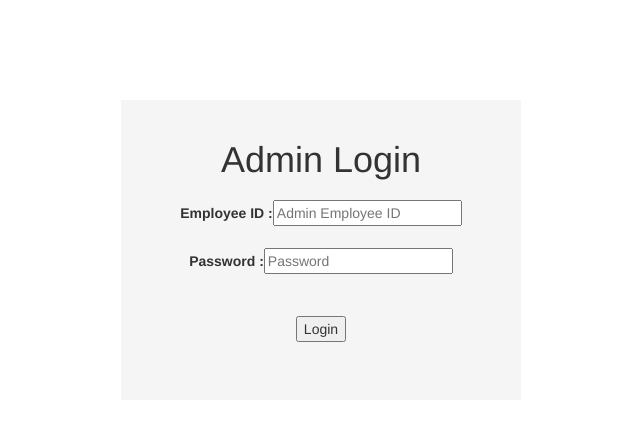
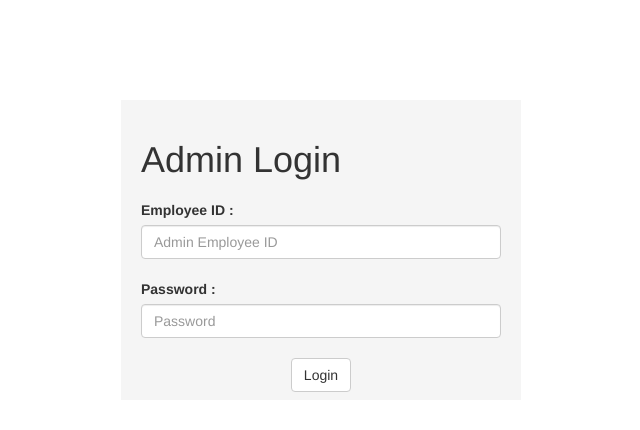
Before and after one commit to srsoumya96/angular-ivy-shopBridge-rxjsStore, an Angular app: page /login in a window 1280 px wide. Shown: the top 430 px of the page, without its empty margins (319-959 px from the left). Built offline with nearby package versions, Linux system fonts and the light colour scheme.

Commit message:
9 files modified

```diff
--- a/src/app/home-component/home-component.component.css
+++ b/src/app/home-component/home-component.component.css
@@ -8,6 +8,7 @@
   transition: opacity 500ms;
   visibility: visible;
   opacity: 1;
+  z-index: 999;
 }
 
 .popup {
--- a/src/app/home-component/home-component.component.html
+++ b/src/app/home-component/home-component.component.html
@@ -4,7 +4,7 @@
 
 <div class="container">
   <div class="row">
-    <div class="col-xs-12"><input class="btn-primary" style="float : right;" type="button" value="Add Product" (click)="openAddPopup();"/>
+    <div class="col-xs-12"><input class=" btn btn-primary" style="float : right;" type="button" value="Add Product" (click)="openAddPopup();"/>
     </div>
   </div>
 </div>
@@ -14,13 +14,21 @@
 
 <div class="overlay" *ngIf="addPopup">
   <div class="popup">
-    <h3>Please Add Product Details</h3>
+    <h4>Please Add Product Details</h4>
     <a class="close" (click)="closeAddPopup();">&times;</a>
     <div class="content">
-      <input type="text" [(ngModel)]="pID" placeholder="Add Product ID" />
-      <input type="text" [(ngModel)]="pName" placeholder="Add Product Name" />
-      <textarea [(ngModel)]="pDesc" placeholder="Add Product Description"></textarea>
-      <input type="button" value="Add Product" (click)="addProduct()" />
+      <div class="form-group">
+        <input type="text" class="form-control" [(ngModel)]="pID" placeholder="Add Product ID" />
+      </div>
+      <div class="form-group">
+        <input type="text" class="form-control" [(ngModel)]="pName" placeholder="Add Product Name" />
+      </div>
+      <div class="form-group">
+        <textarea [(ngModel)]="pDesc" class="form-control" placeholder="Add Product Description"></textarea>
+      </div>
+      <div class="form-group" style="text-align : center">
+        <input type="button" class="btn btn-primary" value="Add Product" (click)="addProduct()" />
+      </div>
     </div>
   </div>
 </div>
@@ -29,8 +37,8 @@
   <div class="popup">
     <a class="close" (click)="notification.message = ''">&times;</a>
     <div class="content">
-      <h3>{{notification.message}}</h3>
-      <input type="button" value="Ok" (click)="notification.message = ''" />
+      <h4>{{notification.message}}</h4>
+      <input type="button" value="Ok" class="btn btn-primary" (click)="notification.message = ''" />
     </div>
   </div>
 </div>
--- a/src/app/login-component/login-component.component.css
+++ b/src/app/login-component/login-component.component.css
@@ -2,9 +2,12 @@
   width: 400px;
   height: 300px;
   margin: 100px auto;
-  text-align: center;
   border: 5px black;
   background-color: whitesmoke;
+}
+
+.form-header {
+  margin : 0 20px;
 }
 
 .item {
--- a/src/app/login-component/login-component.component.html
+++ b/src/app/login-component/login-component.component.html
@@ -1,14 +1,21 @@
 <form class="card" (submit)="loginAdmin(empId.value, pwd.value);">
+  <div class="form-header">
     <h1>Admin Login </h1>
+  </div>
+  <div class="form-group">
     <tr class="item">
 
       <label  for="empId">Employee ID : </label>
-    <input #empId id="empId" type="text" placeholder="Admin Employee ID" />
+      <input #empId id="empId" class="form-control" type="text" placeholder="Admin Employee ID" required />
     </tr>
+  </div>
+  <div class="form-group">
     <tr class="item">
       <label  for="pwd">Password : </label>
-    <input #pwd id="pwd" type="password" placeholder="Password" />
+      <input #pwd id="pwd" class="form-control" type="password" placeholder="Password" required/>
     </tr>
-  <input class="itemButton" type="submit" value="Login" />
-
+  </div>
+  <div style="text-align : center">
+    <input class="btn btn-default" type="submit" value="Login" />
+  </div>
 </form>
--- a/src/app/login-component/login-component.component.ts
+++ b/src/app/login-component/login-component.component.ts
@@ -22,10 +22,12 @@ export class LoginComponentComponent implements OnInit {
 
   loginAdmin(empId, pwd) {
     this.loggedInUser = this.loginService.loginAdmin(empId, pwd);
-    if (this.loggedInUser.loggedIn) {
-      this.router.navigate(['/home']);
-    } else {
-      alert('Please enter correct credentials');
+    if (empId != '' && pwd != '') {
+      if (this.loggedInUser.loggedIn) {
+        this.router.navigate(['/home']);
+      } else {
+        alert('Please enter correct credentials');
+      }
     }
   }
 }
--- a/src/app/product-list/product-list.component.css
+++ b/src/app/product-list/product-list.component.css
@@ -8,6 +8,7 @@
   transition: opacity 500ms;
   visibility: visible;
   opacity: 1;
+  z-index: 999;
 }
 
 .popup {
@@ -50,11 +51,10 @@
   }
 }
 
-.tableBody {
-  border: 1px black solid;
-  border-top: 5px crimson solid;
+.btn {
+  margin: 2px;
 }
 
-input {
-  margin: 3px;
+h5 {
+  font-weight: bold;
 }
--- a/src/app/product-list/product-list.component.html
+++ b/src/app/product-list/product-list.component.html
@@ -25,32 +25,47 @@
       <h6>{{prod.ProductDesc}}</h6>
     </div>
     <div class="col-xs-4">
-      <input type="button" class="btn-primary" value="Edit Item" (click)="openEditPopup(prod.id);"/>
-      <input type="button" class="btn-danger" value="Delete Item" (click)="openDeletePopup(prod.id);"/>
+      <input type="button" class="btn btn-primary" value="Edit Item" (click)="openEditPopup(prod.id);"/>
+      <input type="button" class="btn btn-danger" value="Delete Item" (click)="openDeletePopup(prod.id);"/>
     </div>
   </div>
 </div>
 
 <div class="overlay" *ngIf="editPopup">
   <div class="popup">
-    <h3>Edit Product Details</h3>
+    <h4>Edit Product Details</h4>
     <a class="close" (click)="closeEditPopup();">&times;</a>
     <div class="content">
-      <input type="text" [(ngModel)]="pID" placeholder="Add Product ID" />
-      <input type="text" [(ngModel)]="pName" placeholder="Add Product Name" />
-      <textarea [(ngModel)]="pDesc" placeholder="Add Product Description"></textarea>
-      <input type="button" value="Save Changes" (click)="editProduct()" />
+      <div class="form-group">
+        <input type="text" class="form-control" [(ngModel)]="pID" placeholder="Add Product ID" />
+      </div>
+      <div class="form-group">
+        <input type="text" [(ngModel)]="pName"  class="form-control" placeholder="Add Product Name" />
+      </div>
+      <div class="form-group">
+        <textarea  class="form-control" [(ngModel)]="pDesc" placeholder="Add Product Description"></textarea>
+      </div>
+      <input type="button" class="btn btn-primary" value="Save Changes" (click)="editProduct()" />
     </div>
   </div>
 </div>
 
 <div class="overlay" *ngIf="deletePopup">
   <div class="popup">
-    <h3>Please Add Product Details</h3>
     <a class="close" (click)="closeDeletePopup();">&times;</a>
     <div class="content">
       <h3>Are you sure you want to delete product? </h3>
-      <input type="button" value="Confirm Delete" (click)="deleteProduct()" />
+      <input type="button" value="Confirm Delete" class="btn btn-danger" (click)="deleteProduct()" />
     </div>
   </div>
 </div>
+
+<div class="overlay" *ngIf="notification.message">
+  <div class="popup">
+    <a class="close" (click)="notification.message = ''">&times;</a>
+    <div class="content">
+      <h4>{{notification.message}}</h4>
+      <input type="button" value="Ok" class="btn btn-primary" (click)="notification.message = ''" />
+    </div>
+  </div>
+</div>
--- a/src/app/product-list/product-list.component.ts
+++ b/src/app/product-list/product-list.component.ts
@@ -12,7 +12,7 @@ export class ProductListComponent implements OnInit {
   constructor(private global: ProductServiceService) {}
 
   notification = {
-    type : '',
+    type: '',
     message: ''
   };
 
@@ -61,7 +61,7 @@ export class ProductListComponent implements OnInit {
       ProductID: this.pID
     };
 
-    let res = this.global.editProduct(tempProd);
+    this.notification = this.global.editProduct(tempProd);
 
     this.ngOnInit();
     this.closeEditPopup();
--- a/src/app/product-service.service.ts
+++ b/src/app/product-service.service.ts
@@ -57,7 +57,9 @@ export class ProductServiceService {
 
   editProduct(prod: ProductModel) {
     let temp = this.products.findIndex(e => e.id == prod.id);
-    if (!!temp) {
+    console.log(prod);
+    console.log(temp);
+    if (temp != -1) {
       this.products[temp] = {
         id: prod.id,
         ProductID: prod.ProductID,
```
Lines whose indentation alone changed are shown as unchanged.
